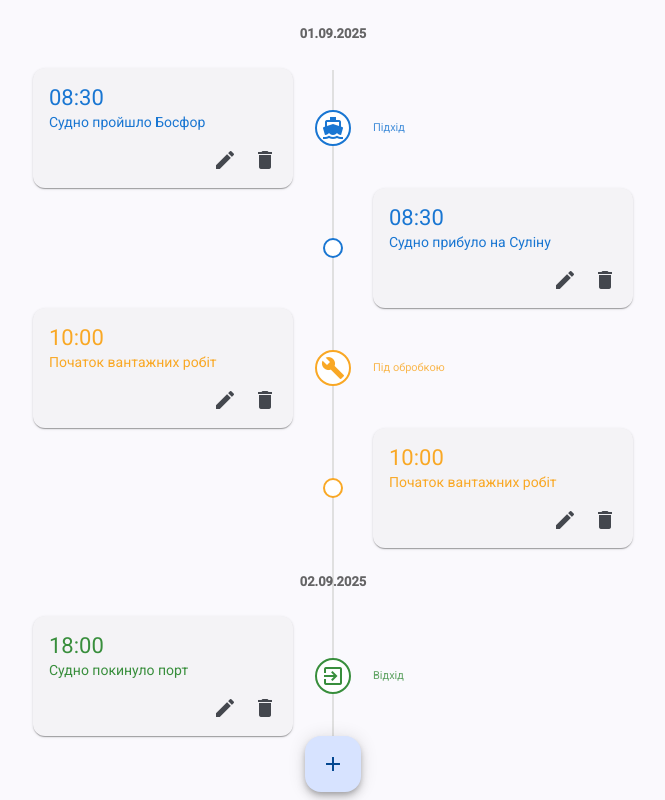
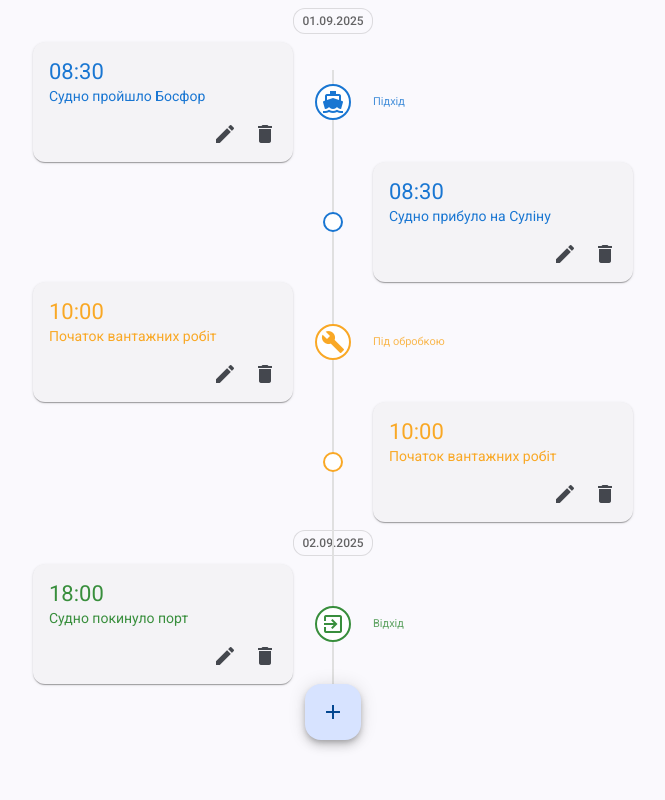
Before and after one commit to vdoichev/my-timeline, an Angular app: page / in a window 1280 px wide. Shown: the whole page, without its empty margins (307-972 px from the left). Built offline with nearby package versions, Linux system fonts and the light colour scheme.

Commit message:
Add style for date

```diff
--- a/src/app/vessel-timeline.component/vessel-timeline.component.css
+++ b/src/app/vessel-timeline.component/vessel-timeline.component.css
@@ -82,13 +82,27 @@
 }
 
 .timeline-date {
-  position: relative;
-  z-index: 3;
-  margin: 24px 0;
-  text-align: center;
-  font-size: 13px;
-  font-weight: 600;
-  color: rgba(0,0,0,.6);
+  display: grid;
+  grid-template-columns: 1fr auto 1fr;
+  align-items: center;
+  gap: 12px;
+
+  margin: 8px 0;
+  color: rgba(0, 0, 0, 0.6);
+  font-size: 12px;
+  font-weight: 500;
+}
+
+.timeline-date .label {
+  background: rgba(0,0,0,.04);
+  border: 1px solid rgba(0,0,0,.12);
+}
+
+.timeline-date .label {
+  padding: 2px 8px;
+  background: var(--mat-sys-surface, #fff);
+  border-radius: 12px;
+  white-space: nowrap;
 }
 
 .timeline-line {
--- a/src/app/vessel-timeline.component/vessel-timeline.component.html
+++ b/src/app/vessel-timeline.component/vessel-timeline.component.html
@@ -6,7 +6,11 @@
     @for (group of groupedEvents; track group.date.getTime()) {
       <!-- DATE MARKER -->
       <div class="timeline-date">
-        {{ group.date | date:'dd.MM.yyyy' }}
+        <span class="line"></span>
+        <span class="label">
+          {{ group.date | date:'dd.MM.yyyy' }}
+        </span>
+        <span class="line"></span>
       </div>
 
       @for (event of group.events; track event.id; let i = $index) {
```
